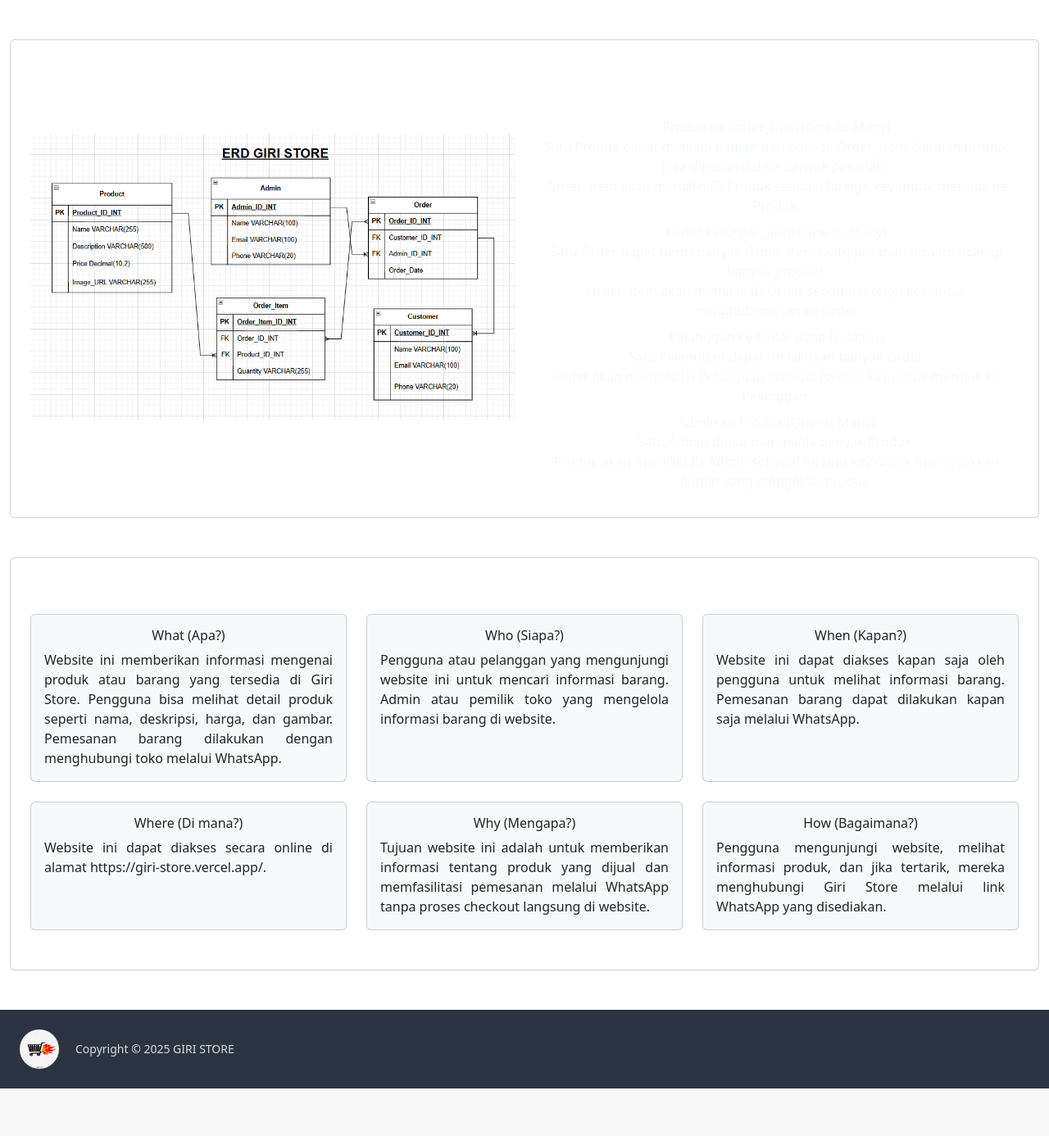
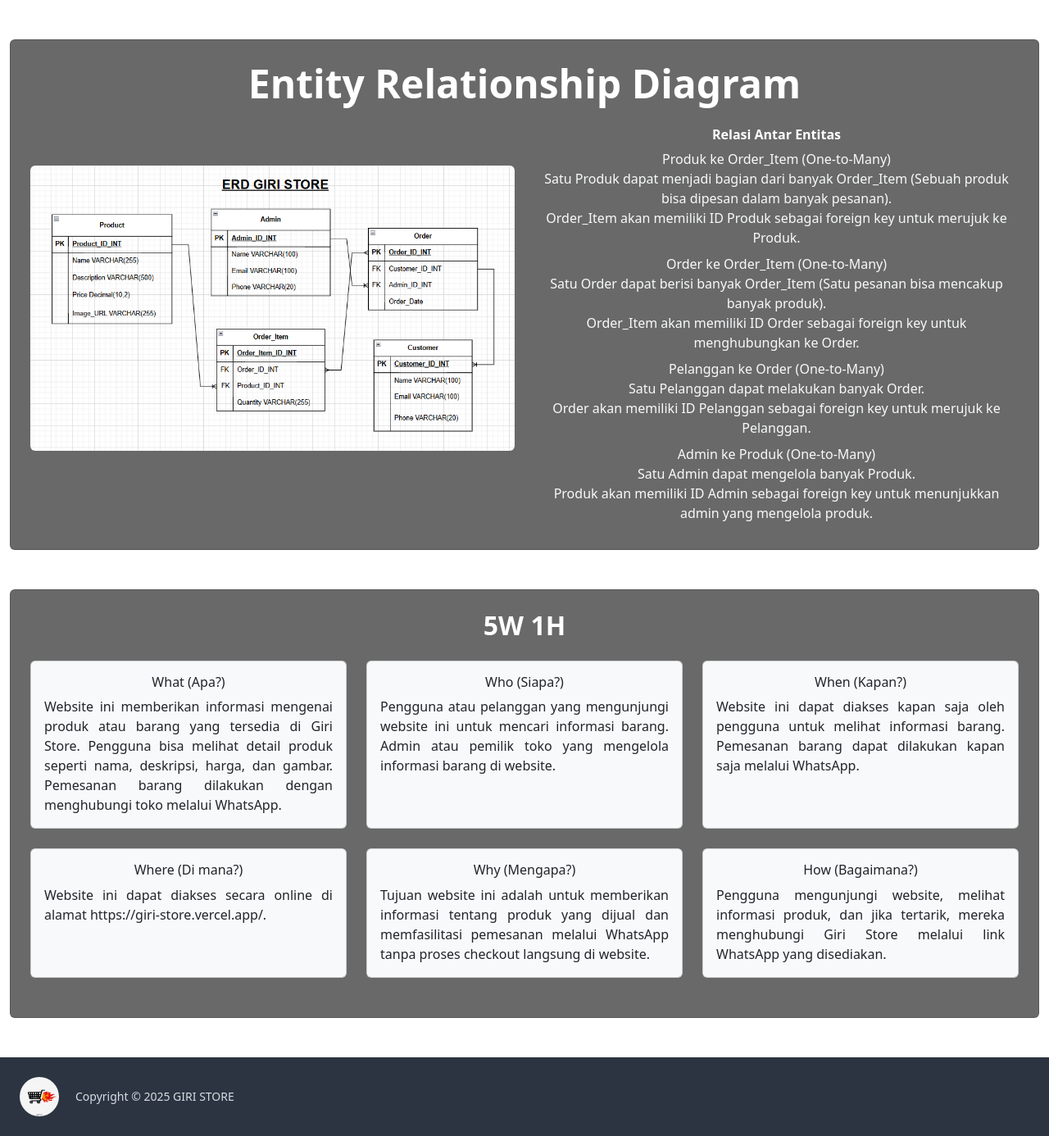
Before and after one commit to Rizki1442/Giri-Store, a Flask app: template GIRI STORE/templates/erd.html in a window 1280 px wide. Shown: the part 64-1450 px from the top of the page at 82% size. Before the commit the page ends 1392 px from the top, so only its background shows below. Run offline with Flask 3, Linux system fonts and the light colour scheme; the template is opened without the code that fills it, so the values that code supplies are empty; some libraries are stand-ins or nearby versions.

Commit message:
Update style.css

```diff
--- a/GIRI STORE/static/style.css
+++ b/GIRI STORE/static/style.css
@@ -17,3 +17,15 @@
  .menu1 {
     background-color: dimgray;
  }
+
+ .card {
+   background-color: dimgray;
+ }
+
+ .entitas {
+   font-size: 3rem;
+ }
+
+ .W {
+   font-size: 2rem;
+ }
```
